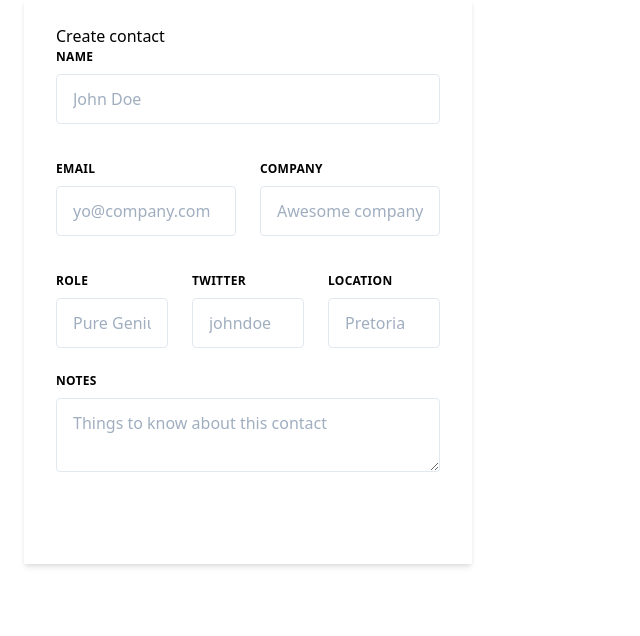
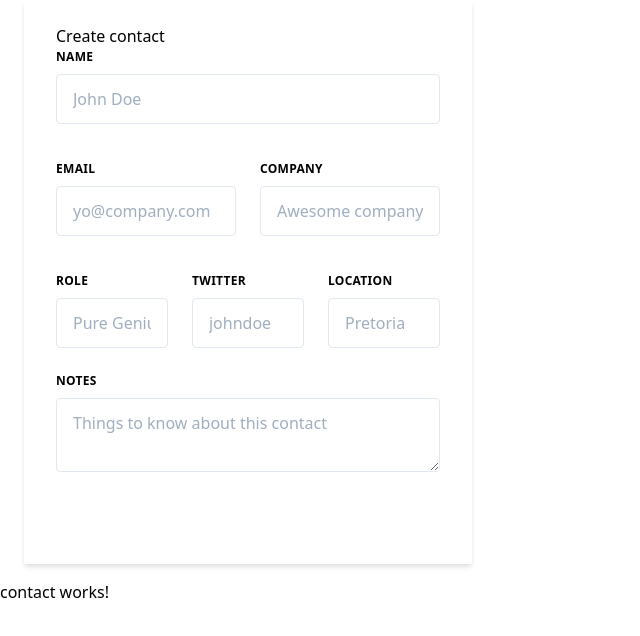
Before and after one commit to johannaanden/address-book, an Angular app: page / in a window 1280 px wide. Shown: the top 636 px of the page, without its empty margins (0-640 px from the left). Built offline with nearby package versions, Linux system fonts and the light colour scheme.

Commit message:
Adds ContactComponent to declarations in  app.component.spec.ts file - 4 test going green

```diff
--- a/src/app/app.component.html
+++ b/src/app/app.component.html
@@ -66,3 +66,4 @@
     </div>
   </form>
 </div>
+<app-contact></app-contact>
```
Also changed, not shown: 1 other file (tests, documents, lock files or other folders).
